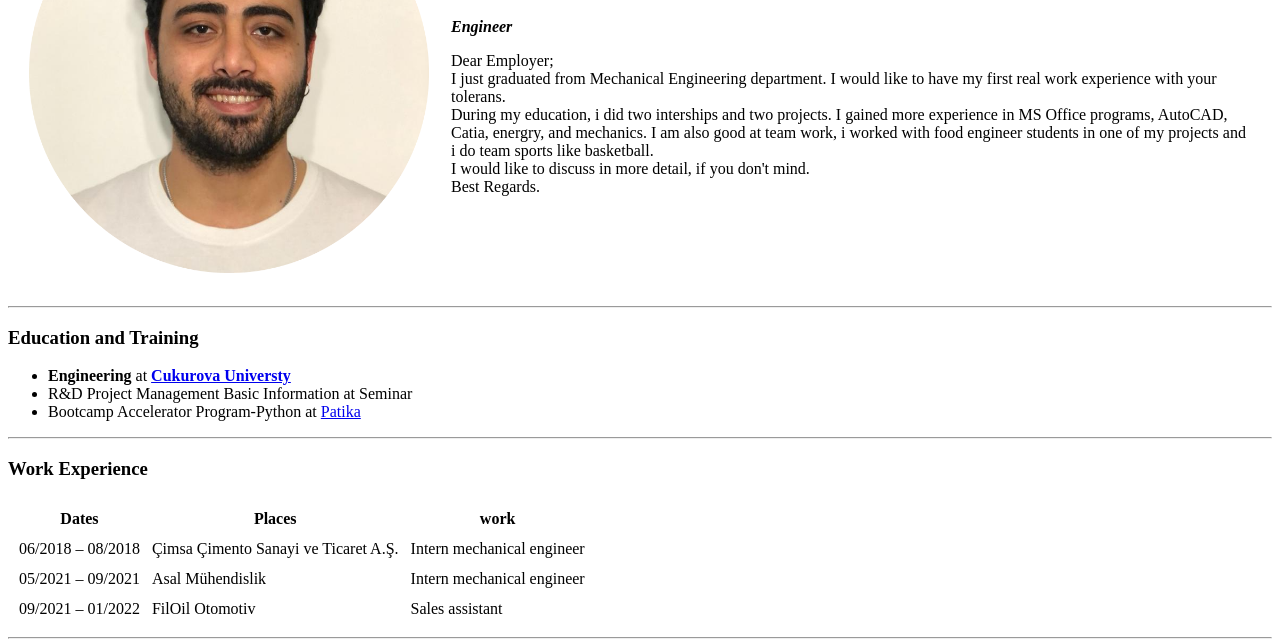
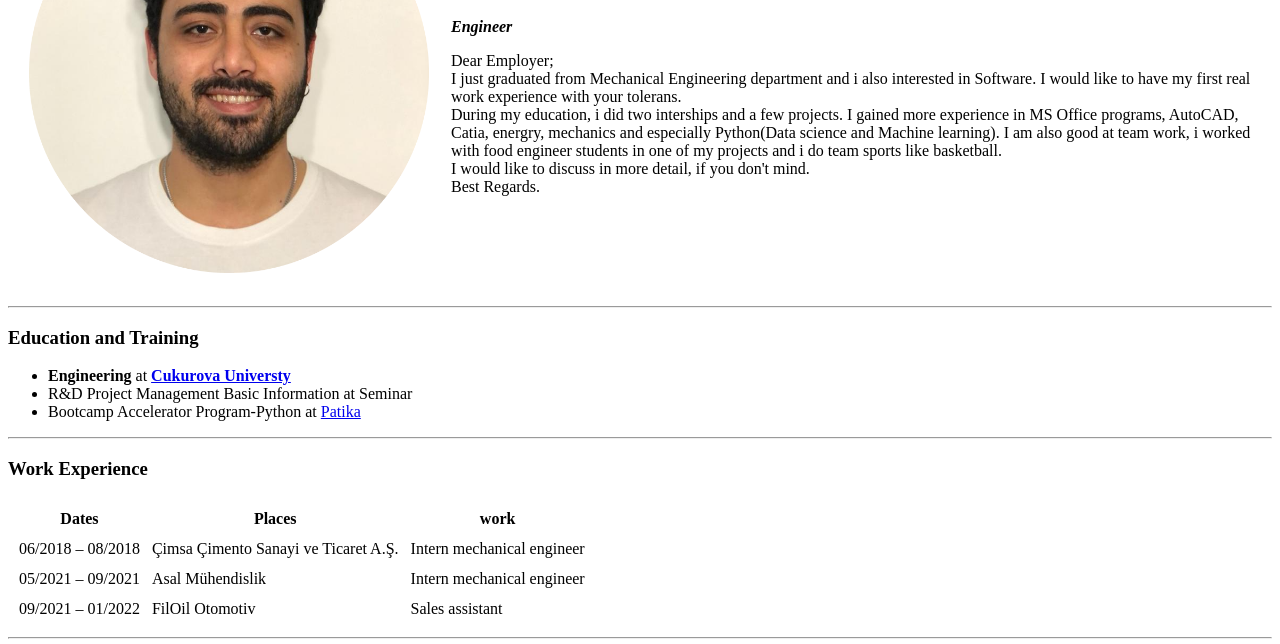
Before and after one commit to ugurcun/cv, a plain HTML site: page index.html in a window 1280 px wide. Shown: the part 156-800 px from the top of the page. Drawn offline with Linux system fonts and the light colour scheme.

Commit message:
Update index.html

```diff
--- a/index.html
+++ b/index.html
@@ -13,12 +13,12 @@
         <td><h1>Ugurcan Uluyol</h1>
         <p><em><b>Engineer</b></em></p>
         <p>Dear Employer;<br>
-       I just graduated from Mechanical Engineering department. I would like to
-    have my first real work experience with your tolerans.<br>
-       During my education, i did two interships and two projects. I gained more
-    experience in MS Office programs, AutoCAD, Catia, energry, and
-    mechanics. I am also good at team work, i worked with food engineer
-    students in one of my projects and i do team sports like basketball.<br>
+       I just graduated from Mechanical Engineering department and i also interested in Software. I would like to have my first real work experience with your tolerans.
+
+<br>
+       During my education, i did two interships and a few projects. I gained more experience in MS Office programs, AutoCAD, Catia, energry, mechanics and especially Python(Data science and Machine learning). I am also good at team work, i worked with food engineer students in one of my projects and i do team sports like basketball.
+
+<br>
        I would like to discuss in more detail, if you don't mind.<br>
     Best Regards.</p></td>
       </tr>
```
